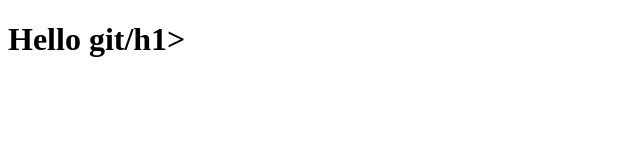
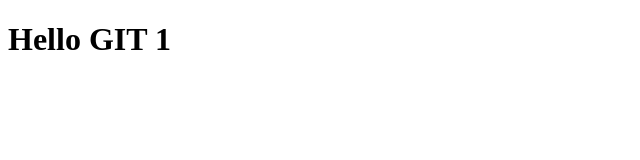
Before and after one commit to Mamaba03/hello-git, a plain HTML site: page index.html in a window 1280 px wide. Shown: the full height of the page, 0-640 px from the left. Drawn offline with Linux system fonts and the light colour scheme.

Commit message:
test commit to create a pull request

```diff
--- a/index.html
+++ b/index.html
@@ -5,5 +5,5 @@
     <title>HELLO GIT</title>
 </head>
 <body>
-    <h1>Hello git/h1>
+    <h1>Hello GIT 1</h1>
 </body>
```
Also changed, not shown: README.md.
